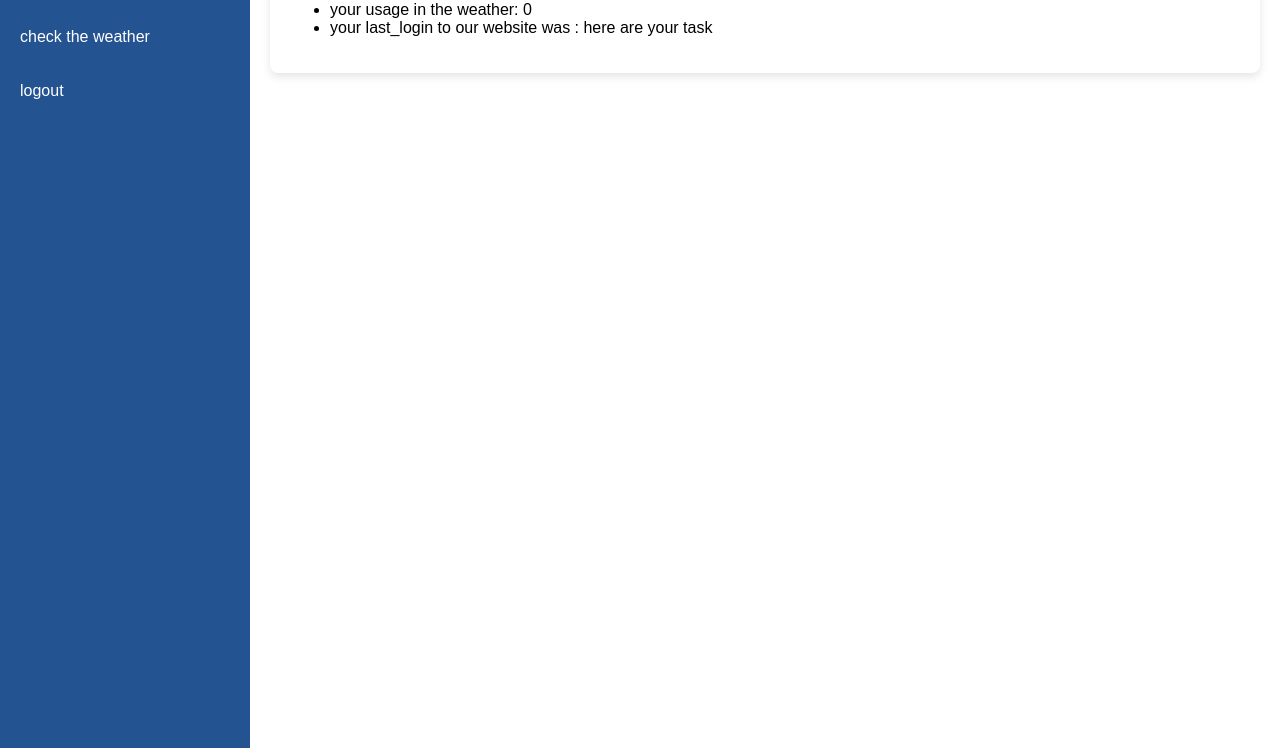
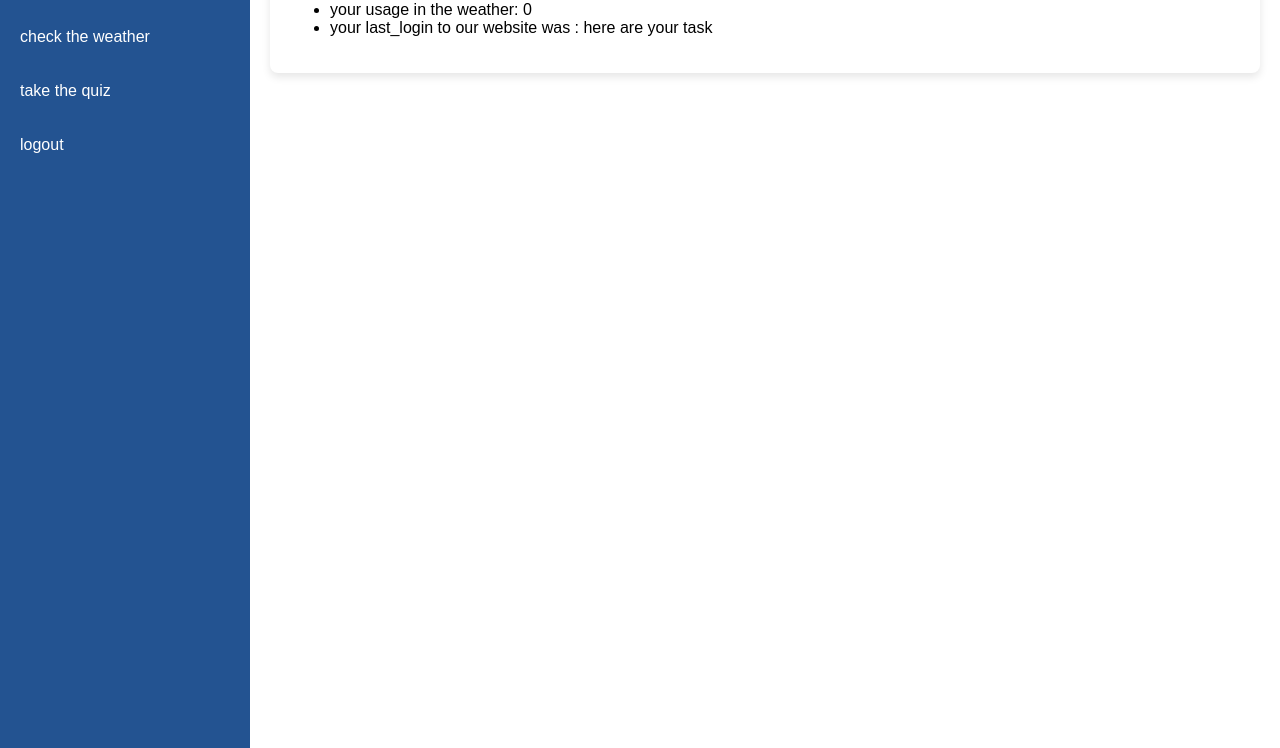
Before and after one commit to ibrahimfakhrey/sports_news, a Flask app: page / in a window 1280 px wide. Shown: the part 132-880 px from the top of the page. Run offline with Flask 3, Linux system fonts and the light colour scheme; the visitor is signed in with stand-in values (Sample User, id 1).

Commit message:
added the timeghgfhfgdbcvbcvbvdvdfsvdsvcdsjvjhkv

```diff
--- a/main.py
+++ b/main.py
@@ -164,6 +164,7 @@ def login():
     return render_template("login.html")
 
 
+
 @app.route("/get_questions")
 def get_questions():
     params = {
@@ -201,9 +202,11 @@ def get_questions():
             "correctAnswer": correct_key
         })
 
-    # Print the transformed data
-    print(quizQuestions)
-    return render_template("quiz.html",quiz_questions=quizQuestions)
+    # Return the transformed data as JSON
+    return jsonify(quizQuestions)
+@app.route("/takequiz")
+def take():
+    return render_template("quiz.html")
 @app.route("/logout")
 def logout():
     logout_user()
--- a/templates/dash.html
+++ b/templates/dash.html
@@ -97,6 +97,7 @@
       {% if current_user.is_authenticated %}
 
          <li><a href="/t">check the weather</a></li>
+        <li><a href="/takequiz">take the quiz</a></li>
          <li><a href="/logout">logout</a></li>
       {% else %}
       <li><a href="/login">login</a></li>
```
